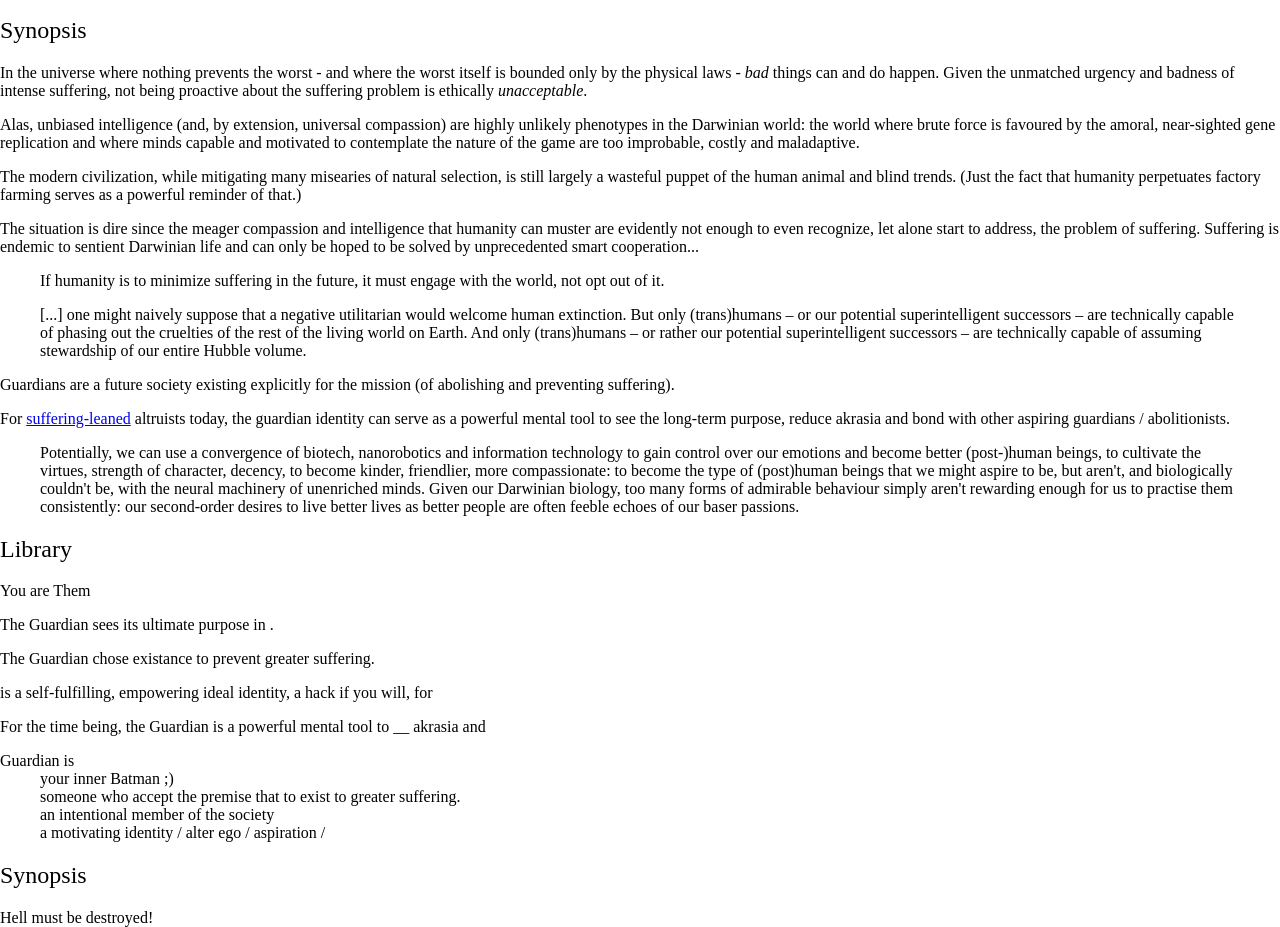
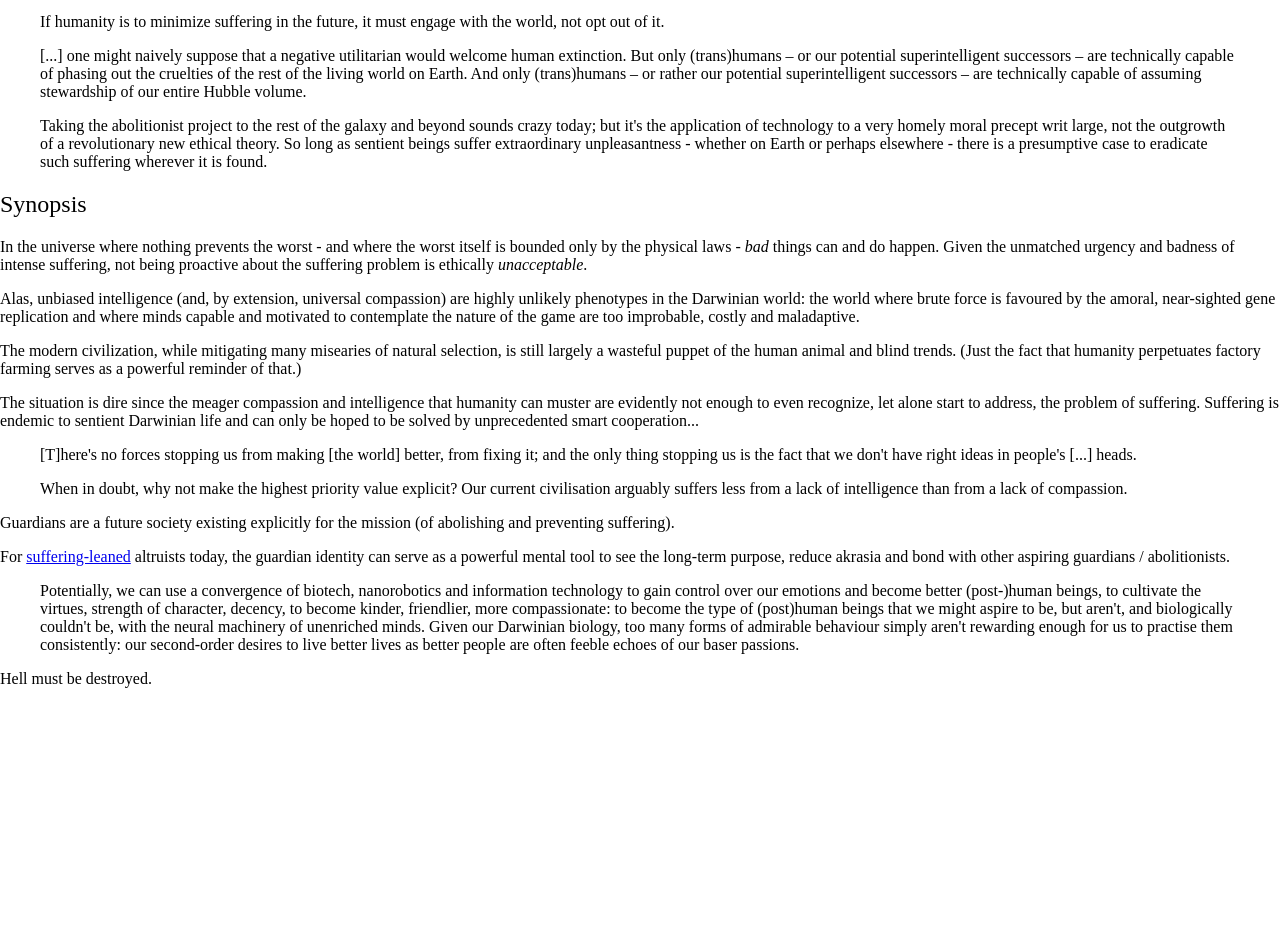
Before and after one commit to Guardians-Foundation/guardians, a plain HTML site: page src/index.html in a window 1280 px wide. Shown: the part 246-1173 px from the top of the page. After the commit the page ends 934 px from the top, so only its background shows below. Drawn offline with Linux system fonts and the light colour scheme.

Commit message:
Update src/index.html

```diff
--- a/src/index.html
+++ b/src/index.html
@@ -34,6 +34,12 @@
 		</section>
 
 		<section>
+			<blockquote cite="Anti-Natalism and the Future of Suffering: Why Negative Utilitarians Should Not Aim For Extinction">If humanity is to minimize suffering in the future, it must engage with the world, not opt out of it.</blockquote>
+			<blockquote cite="https://www.hedweb.com/social-media/pre2014.html">[...] one might naively suppose that a negative utilitarian would welcome human extinction. But only (trans)humans – or our potential superintelligent successors – are technically capable of phasing out the cruelties of the rest of the living world on Earth. And only (trans)humans – or rather our potential superintelligent successors – are technically capable of assuming stewardship of our entire Hubble volume.</blockquote>
+			<blockquote cite="The Hedonistic Imperative">Taking the abolitionist project to the rest of the galaxy and beyond sounds crazy today; but it's the application of technology to a very homely moral precept writ large, not the outgrowth of a revolutionary new ethical theory. So long as sentient beings suffer extraordinary unpleasantness - whether on Earth or perhaps elsewhere - there is a presumptive case to eradicate such suffering wherever it is found.</blockquote>
+		</section>
+
+		<section>
 			<h1>Synopsis</h1>
 			<p>In the universe where nothing prevents the worst - and where the worst itself is bounded only by the physical laws - <em>bad</em> things can and do happen. Given the unmatched urgency and badness of intense suffering, not being proactive about the suffering problem is ethically <em>unacceptable</em>.</p>
 			<p>Alas, unbiased intelligence (and, by extension, universal compassion) are highly unlikely phenotypes in the Darwinian world: the world where brute force is favoured by the amoral, near-sighted gene replication and where minds capable and motivated to contemplate the nature of the game are too improbable, costly and maladaptive.</p>
@@ -42,8 +48,8 @@
 		</section>
 
 		<section>
-			<blockquote cite="Anti-Natalism and the Future of Suffering: Why Negative Utilitarians Should Not Aim For Extinction">If humanity is to minimize suffering in the future, it must engage with the world, not opt out of it.</blockquote>
-			<blockquote cite="https://www.hedweb.com/social-media/pre2014.html">[...] one might naively suppose that a negative utilitarian would welcome human extinction. But only (trans)humans – or our potential superintelligent successors – are technically capable of phasing out the cruelties of the rest of the living world on Earth. And only (trans)humans – or rather our potential superintelligent successors – are technically capable of assuming stewardship of our entire Hubble volume.</blockquote>
+			<blockquote cite="https://youtu.be/Bk3zxIsHPB8">[T]here's no forces stopping us from making [the world] better, from fixing it; and the only thing stopping us is the fact that we don't have right ideas in people's [...] heads.</blockquote>
+			<blockquote cite="https://www.facebook.com/adriano.mannino/posts/10209676146034100?comment_id=10209693771474725">When in doubt, why not make the highest priority value explicit? Our current civilisation arguably suffers less from a lack of intelligence than from a lack of compassion.</blockquote>
 		</section>
 
 		<section>
@@ -56,38 +62,7 @@
 		</section>
 
 		<section>
-
-		</section>
-
-		<section>
-			<h1>Library</h1>
-			You are Them
-		</section>
-
-
-		<section>
-			<p>The Guardian sees its ultimate purpose in .</p>
-			<p>The Guardian chose existance to prevent greater suffering.</p>
-			is a self-fulfilling, empowering ideal identity, a hack if you will, for
-			<p>For the time being, the Guardian is a powerful mental tool to __ akrasia and </p>
-		</section>
-
-		<section>
-			<dl>
-				<dt>Guardian is</dt>
-				<dd>your inner Batman ;)</dd>
-				<dd>someone who accept the premise that  to exist to greater suffering.</dd>
-				<dd>an intentional member of the society</dd>
-				<dd>a motivating identity / alter ego / aspiration / </dd>
-			</dl>
-		</section>
-
-		<section>
-			<h1>Synopsis</h1>
-		</section>
-
-		<section>
-			Hell must be destroyed!
+			Hell must be destroyed.
 		</section>
 	</body>
 </html>
```
